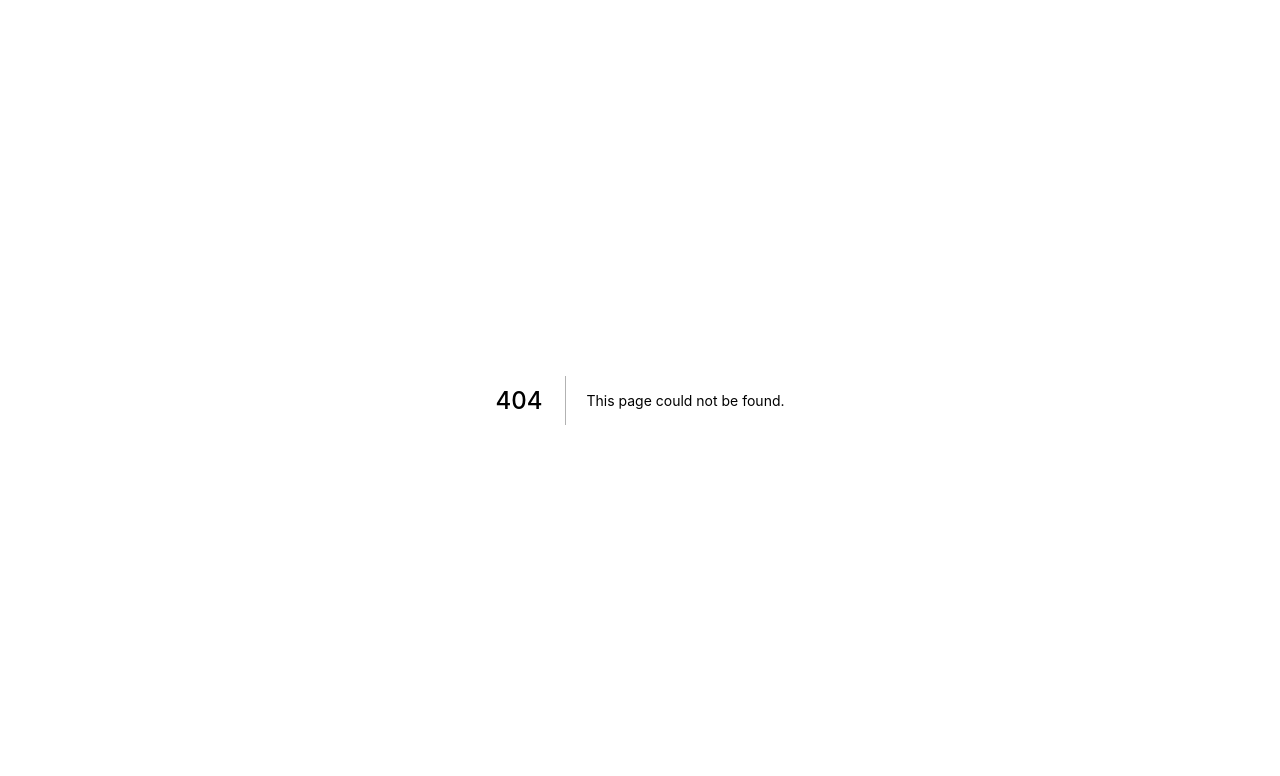
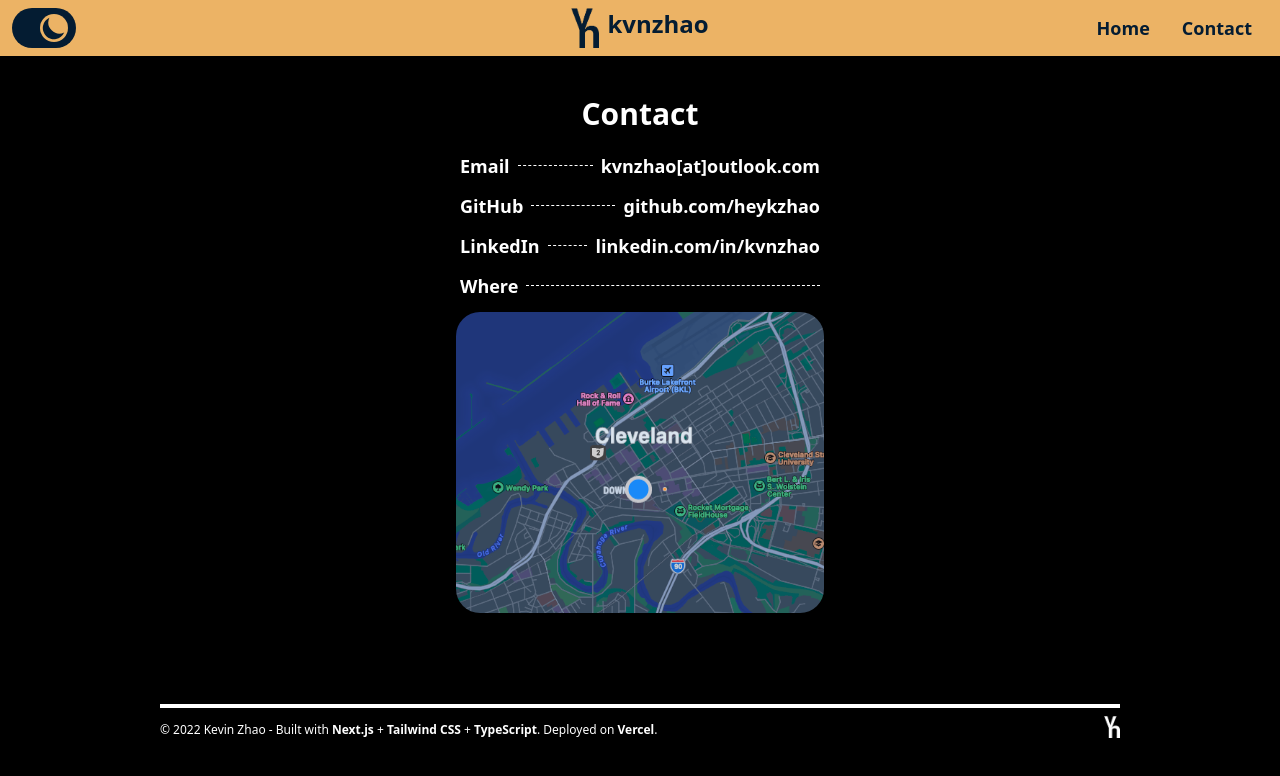
Before and after one commit to heykzhao/kvnzhao-website, a Next.js app: page /contact in a window 1280 px wide. Before the commit this address had no page. Shown: the top 776 px of the page. Built offline with nearby package versions, Linux system fonts and the light colour scheme.

Commit message:
Initial contact page

```diff
--- /dev/null
+++ b/pages/contact.tsx
@@ -0,0 +1,31 @@
+import React from "react";
+import type { NextPage } from "next";
+import Head from "next/head";
+
+import Header from "../components/Header";
+import Contact from "../components/Contact";
+import Footer from "../components/Footer";
+
+const Home: NextPage = ({ darkMode, setDarkMode }: any) => {
+  return (
+    <div>
+      <Head>
+        <title>Contact</title>
+        <meta name="Contact" content="Contact kvnzhao" />
+        <link rel="icon" href="/favicon.ico" />
+      </Head>
+      <div className="flex min-h-screen flex-col">
+        <div className="flex-none">
+          <Header darkMode={darkMode} setDarkMode={setDarkMode} />
+          <Contact darkMode={darkMode} />
+        </div>
+        <div className="flex-grow bg-black" />
+        <div className="flex-none">
+          <Footer darkMode={darkMode} />
+        </div>
+      </div>
+    </div>
+  );
+};
+
+export default Home;
```
